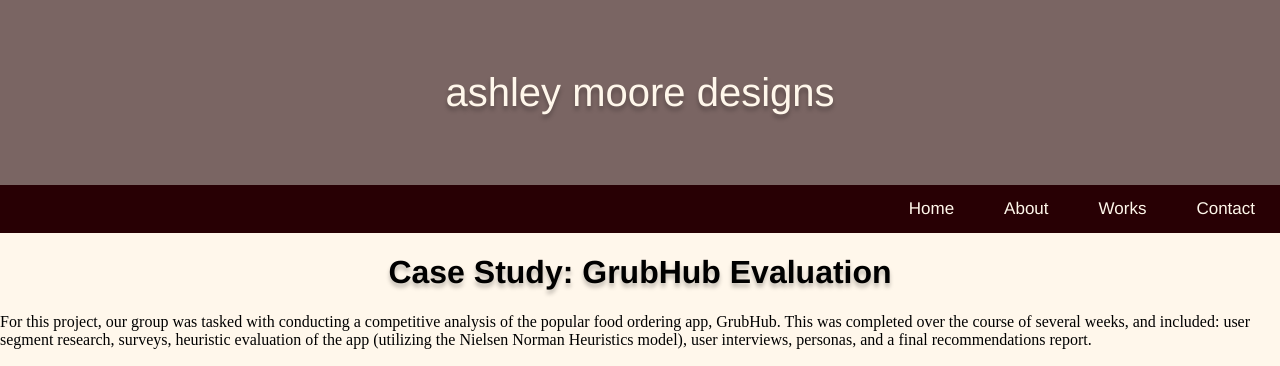
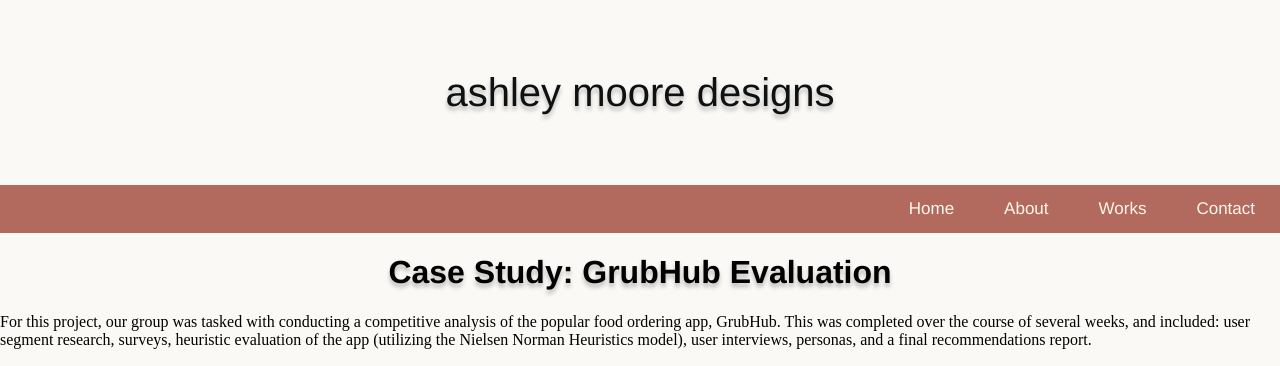
Before and after one commit to amoore66349/amuxportfolio, a plain HTML site: page CSgrubhubeval.html in a window 1280 px wide. Shown: the top 366 px of the page. Drawn offline with Linux system fonts and the light colour scheme.

Commit message:
Update CSgrubhubevalcss.css

```diff
--- a/CSgrubhubevalcss.css
+++ b/CSgrubhubevalcss.css
@@ -1,11 +1,11 @@
 CASE STUDY GRUB HUB EVAL CSS
 
 head {
-  background-color: #797596
+  background-color: #FAF9F6
 }
 
 body   {
-  background-color: #FFF7EB;
+  background-color: #FAF9F6;
   margin: 0 auto !important;
 }
 
@@ -13,18 +13,18 @@ div.topline  {
   text-align: center;
 	text-shadow: 0px 4px 4px #00000040;
   font-family: "Inter-Regular", Helvetica;
-	background-color: #7A6563;
+	background-color: #FAF9F6;
 	padding: 30PX;
 }
 
 p.ashmooredesigns {
   font-size: 40px;
-	color: #fff7eb;
+	color: #0e1111;
 }
 
 .topnav {
   overflow: hidden;
-  background-color: #280004;
+  background-color: #B36A5E;
   font-family: "Inter-Regular", Helvetica;
 }
 
@@ -38,7 +38,7 @@ p.ashmooredesigns {
 }
 
 .topnav a:hover {
-  background-color: #fff7eb;
+  background-color: #FAF9F6;
   color: #0f110c;
 }
 
```
